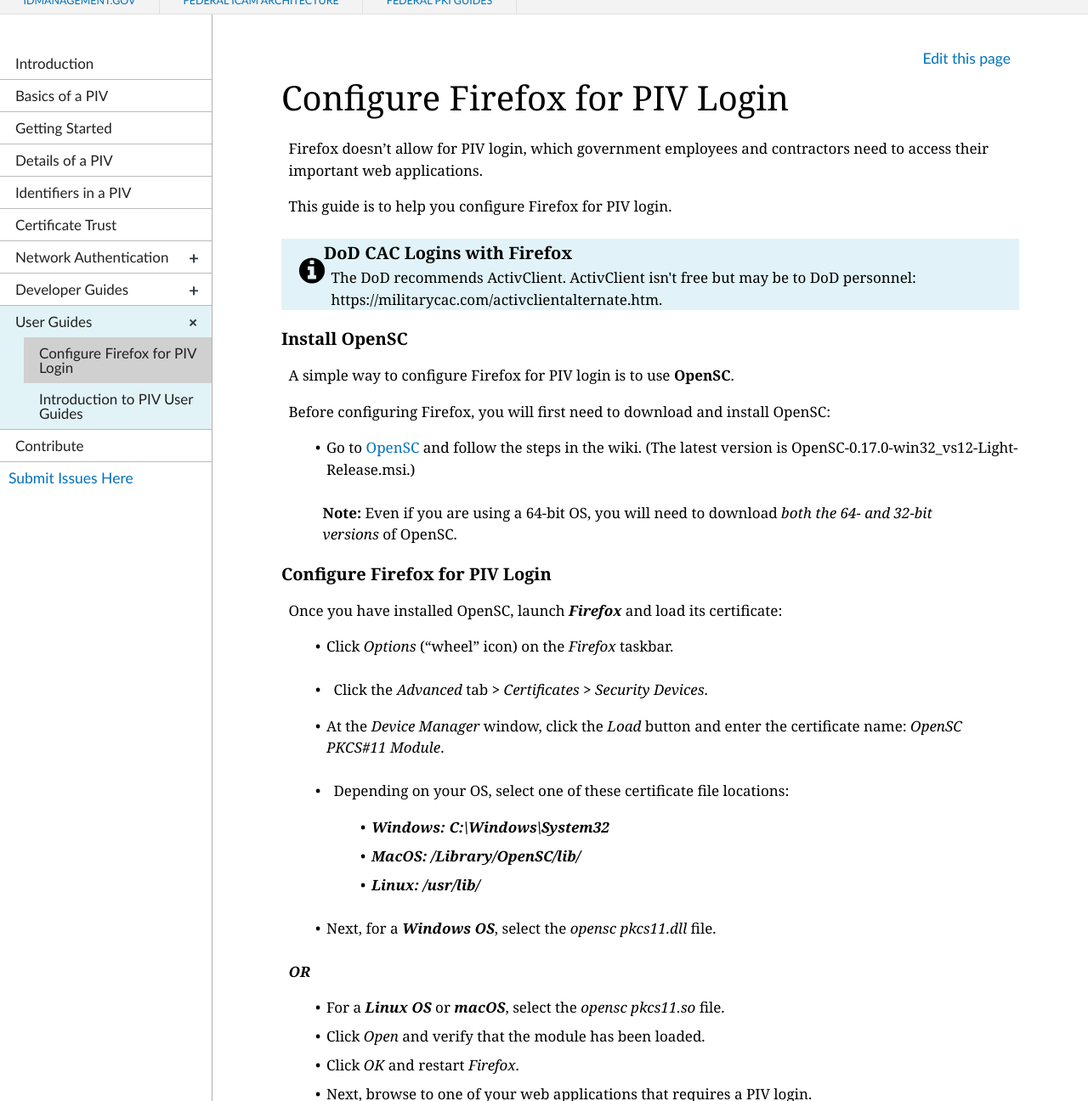
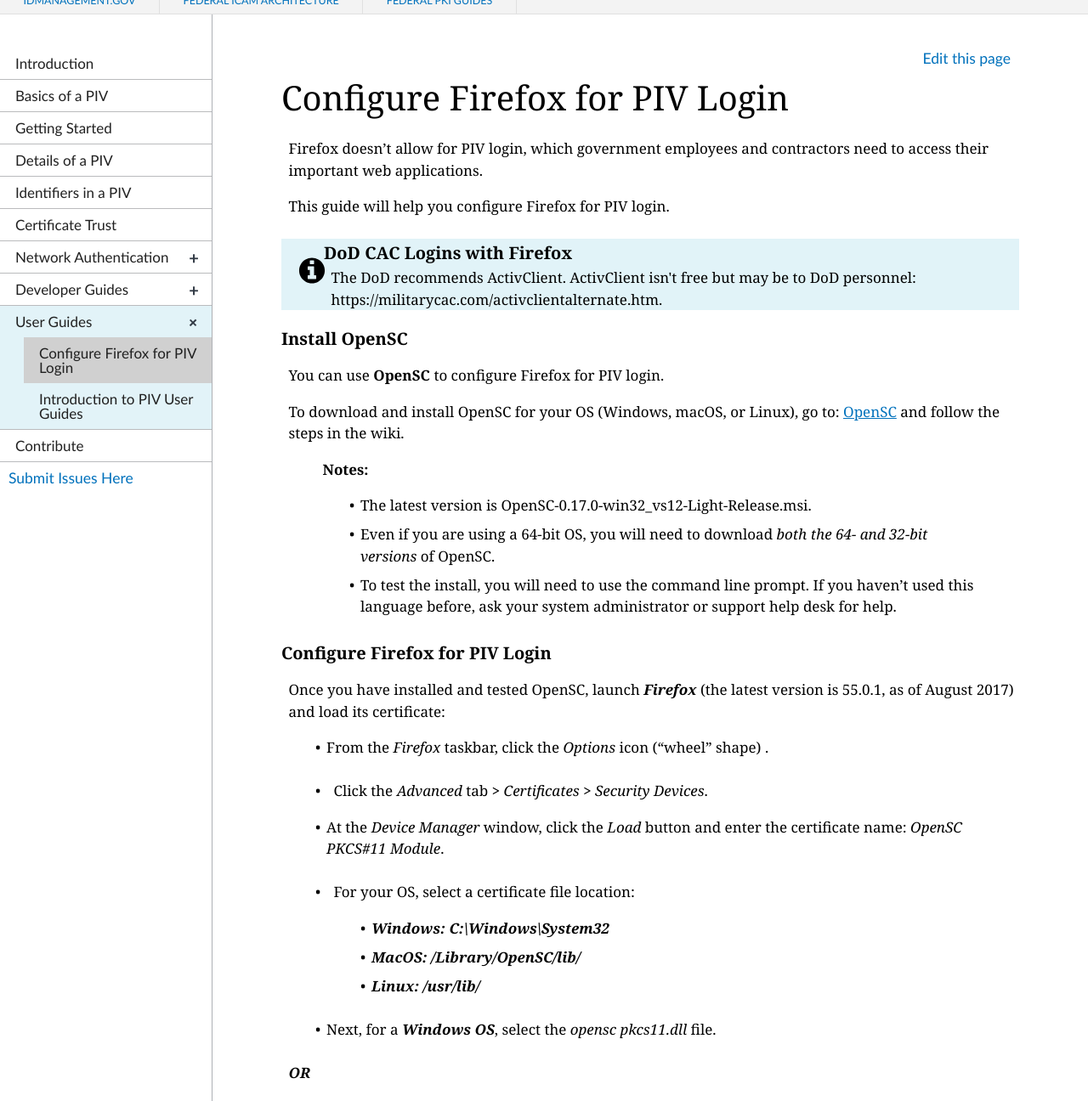
Before and after one commit to GSA/piv-guides, a Jekyll site: the page built from _userconfig/1_firefox.md, in a window 1280 px wide and 1400 px high, cut to the strip 104-1400 px from the top of the window. Shown: the whole strip at 85% size. Built offline with Jekyll 4.4.1, drawn with Linux system fonts in a browser that asks for light colours; nearby versions of some CDN libraries.

Commit message:
Update 1_firefox.md
Refining and adding instructions.

```diff
--- a/_userconfig/1_firefox.md
+++ b/_userconfig/1_firefox.md
@@ -8,29 +8,30 @@
 <!--Even though this Playbook is under Userconfig, it looks like these procedures are intended for an Admin who is setting up a user's computer? Is this correct? Clarify who the audience is?-->
 Firefox doesn't allow for PIV login, which government employees and contractors need to access their important web applications.
 
-This guide is to help you configure Firefox for PIV login. <!--LaChelle prefers short, simple statements (plain language) for Playbooks, so I've shortened the intro, done some word reduction throughout, and tried to add a friendly tone.-->
+This guide will help you configure Firefox for PIV login. <!--LaChelle prefers short, simple statements (plain language) for Playbooks, so I've shortened the intro, done some word reduction throughout, and tried to add a friendly tone.-->
 
 {% include alert-info.html heading="DoD CAC Logins with Firefox" content=" The DoD recommends ActivClient. ActivClient isn't free but may be to DoD personnel: <!--Can we find out whether it is free to them or not? If free to them, they would need permission to load it on their government computers, correct? --> https://militarycac.com/activclientalternate.htm." %} <!--According to the contributing.md (terms and conditions), Playbooks should be "vendor-neutral," so this info may not be acceptable. Who at DoD recommends ActivClient to its personnel? NOTE: This "alert-info" formatting produces a blue bannered, Info box on website. Suggest "info-alert" because this text digresses from procedures and speaks to a DoD audience vs. GSA's broader audience (Federal Government).-->
 
 ### Install OpenSC
-<!--Should we add the Firefox version number?--in case Firefox adds a PIV login option later on-->
-A simple way to configure Firefox for PIV login is to use **OpenSC**.
 
-Before configuring Firefox, you will first need to download and install OpenSC:
+You can use **OpenSC** to configure Firefox for PIV login.
 
-* Go to [OpenSC](https://github.com/OpenSC/OpenSC/wiki) and follow the steps in the wiki. (The latest version is OpenSC-0.17.0-win32_vs12-Light-Release.msi.)
+To download and install OpenSC for your OS (Windows, macOS, or Linux), go to:  [OpenSC](https://github.com/OpenSC/OpenSC/wiki) and follow the steps in the wiki.
 
-> **Note:** Even if you are using a 64-bit OS, you will need to download _both the 64- and 32-bit versions_ of OpenSC.
+> **Notes:**
+  * The latest version is OpenSC-0.17.0-win32_vs12-Light-Release.msi.
+  * Even if you are using a 64-bit OS, you will need to download _both the 64- and 32-bit versions_ of OpenSC.
+  * To test the install, you will need to use the command line prompt. If you haven't used this language before, ask your system administrator or support help desk for help.
 
 ### Configure Firefox for PIV Login
 
-Once you have installed OpenSC, launch **_Firefox_** and load its certificate:
+Once you have installed and tested OpenSC, launch **_Firefox_** (the latest version is 55.0.1, as of August 2017) and load its certificate:
 
-* Click _Options_ ("wheel" icon) on the _Firefox_ taskbar. <!--This is the way it looks for Firefox 55.0.1.-->
+* From the _Firefox_ taskbar, click the _Options_ icon ("wheel" shape) .
 * Click the _Advanced_ tab **>** _Certificates **>** Security Devices_.
 
 * At the _Device Manager_ window, click the _Load_ button and enter the certificate name: _OpenSC PKCS#11 Module_.
-* Depending on your OS, select one of these certificate file locations:
+* For your OS, select a certificate file location:
 
   * **_Windows: C:\Windows\System32_**
   * **_MacOS: /Library/OpenSC/lib/_**
```
